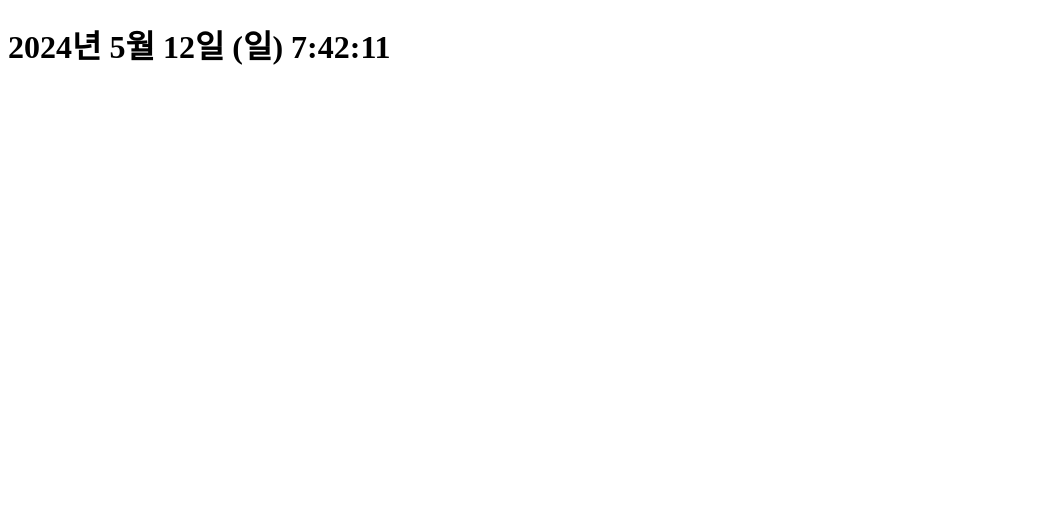
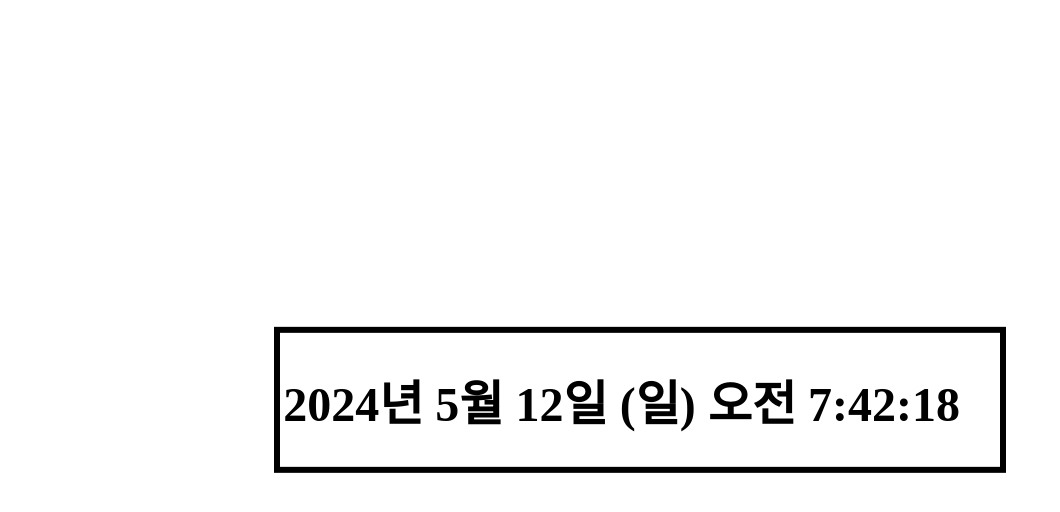
Before and after one commit to JIUUOO/clock-display, a React (Create React App) app: page / in a window 1280 px wide. Shown: the top 512 px of the page, without its empty margins (0-1060 px from the left). Built offline with nearby package versions, Linux system fonts and the light colour scheme.

Commit message:
feat: display clock

```diff
--- a/src/App.js
+++ b/src/App.js
@@ -1,66 +1,8 @@
 import React from "react";
+import Now from "./Now";
 
 function App() {
-  return (
-    <div>
-      <DateOfToday />
-    </div>
-  );
-}
-
-function DateOfToday() {
-  function makeFormat(num) {
-    return num <= 9 ? " " + num.toString() : num.toString();
-  }
-
-  let today = new Date();
-  let year = today.getFullYear().toString();
-  let month = makeFormat(today.getMonth() + 1);
-  let date = makeFormat(today.getDate());
-
-  const dayKr = (d) => {
-    switch (d) {
-      case 0:
-        return "일";
-      case 1:
-        return "월";
-      case 2:
-        return "화";
-      case 3:
-        return "수";
-      case 4:
-        return "목";
-      case 5:
-        return "금";
-      case 6:
-        return "토";
-    }
-  };
-  let day = dayKr(today.getDay());
-
-  let hour = makeFormat(today.getHours());
-  let minute = makeFormat(today.getMinutes());
-  let second = makeFormat(today.getSeconds());
-
-  return (
-    <div>
-      <h1>
-        {year +
-          "년 " +
-          month +
-          "월 " +
-          date +
-          "일 (" +
-          day +
-          ") " +
-          hour +
-          ":" +
-          minute +
-          ":" +
-          second}
-      </h1>
-    </div>
-  );
+  return <Now />;
 }
 
 export default App;
--- /dev/null
+++ b/src/Now.js
@@ -0,0 +1,58 @@
+import React, { useState, useEffect } from "react";
+import "./index.css";
+
+function Now() {
+  const [today, setToday] = useState(new Date());
+
+  useEffect(() => {
+    setInterval(() => setToday(new Date()), 1000);
+  }, []);
+
+  function makeFormat(num, chr) {
+    return num <= 9 ? chr + num.toString() : num.toString();
+  }
+
+  //   let today = new Date();
+  let year = today.getFullYear().toString();
+  let month = makeFormat(today.getMonth() + 1, " ");
+  let date = makeFormat(today.getDate(), " ");
+
+  const dayKr = (d) => {
+    switch (d) {
+      case 0:
+        return "일";
+      case 1:
+        return "월";
+      case 2:
+        return "화";
+      case 3:
+        return "수";
+      case 4:
+        return "목";
+      case 5:
+        return "금";
+      case 6:
+        return "토";
+    }
+  };
+  let day = dayKr(today.getDay());
+
+  let hour = makeFormat(((today.getHours() - 1) % 12) + 1, " ");
+  let minute = makeFormat(today.getMinutes(), "0");
+  let prefix = hour <= 11 ? "오전" : "오후";
+  let second = makeFormat(today.getSeconds(), "0");
+
+  let completeDate = year + "년 " + month + "월 " + date + "일 (" + day + ") ";
+  let completeTime = prefix + " " + hour + ":" + minute + ":" + second;
+
+  return (
+    <div className="wrap-clock">
+      <h1 className="clock">
+        <span className="date">{completeDate}</span>
+        <span className="time">{completeTime}</span>
+      </h1>
+    </div>
+  );
+}
+
+export default Now;
--- /dev/null
+++ b/src/index.css
@@ -0,0 +1,33 @@
+body {
+  background-color: white;
+  margin: 0;
+}
+
+.wrap-clock {
+  display: flex;
+  width: 45rem;
+
+  position: absolute;
+  top: 50%;
+  left: 50%;
+  transform: translate(-50%, -50%);
+
+  border: 0.4rem solid;
+}
+
+.clock {
+  font-size: 3rem;
+  color: black;
+  padding: 0 0.2rem;
+
+  transform: rotateX(90deg) translateZ();
+}
+
+@media (max-width: 750px) {
+  .wrap-clock {
+    width: 30rem;
+  }
+  span {
+    display: block;
+  }
+}
```
Also changed, not shown: public/manifest.json, src/App.css (added).
